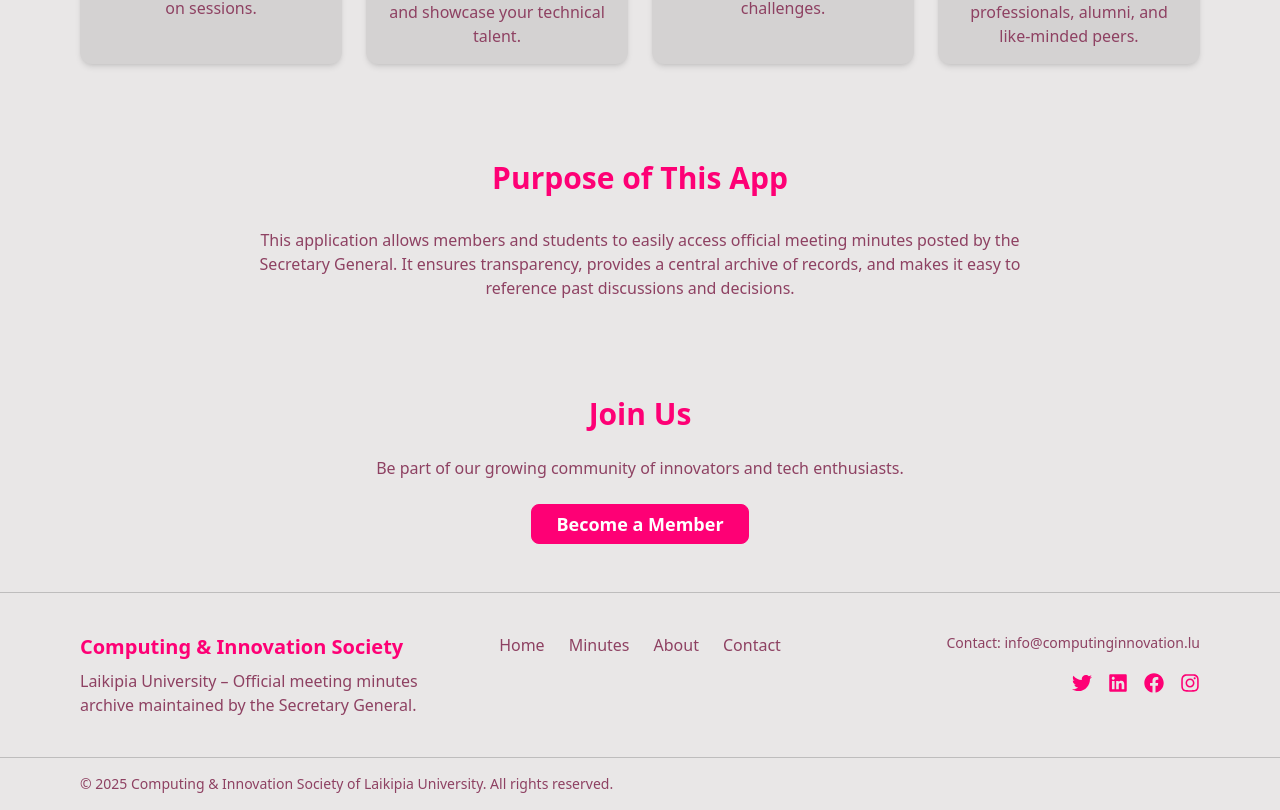
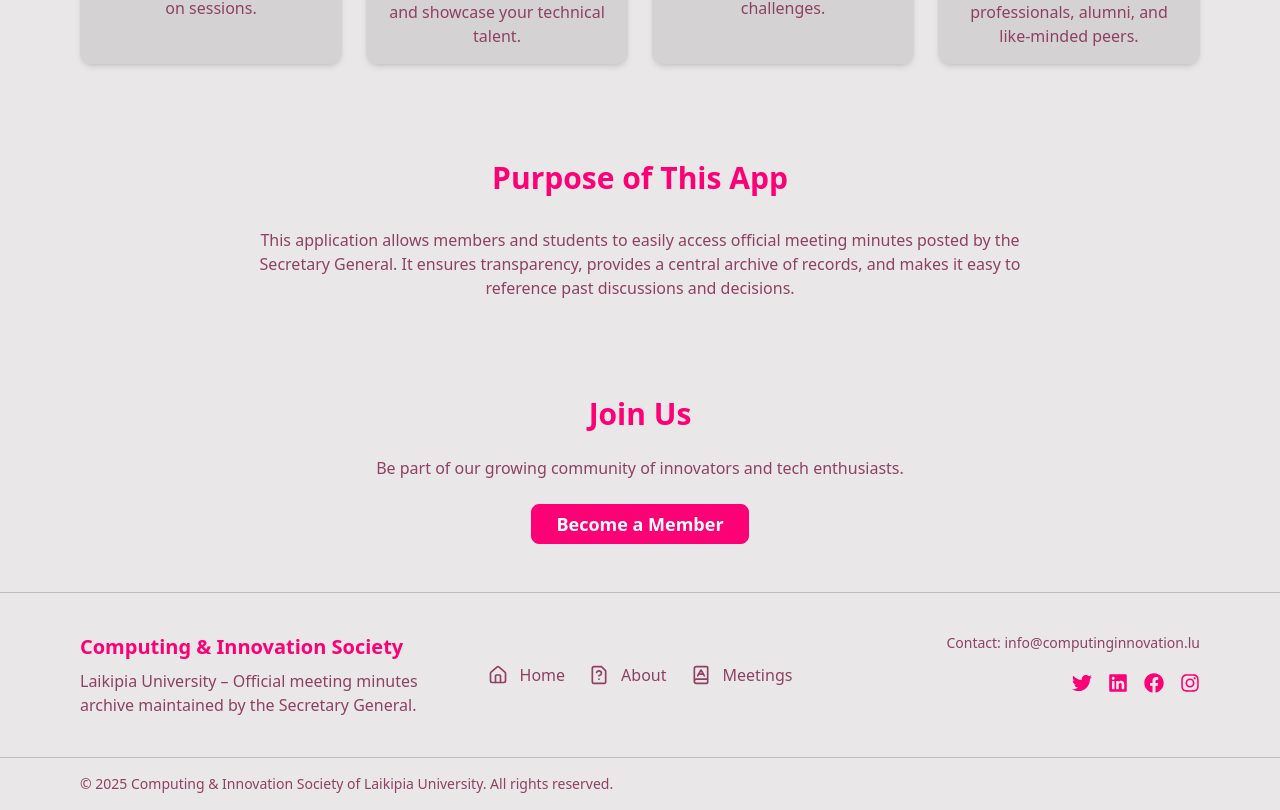
Before and after one commit to Gakenye8741/MinuteApp_Frontend, a React (Vite) app: page /About in a window 1280 px wide. Shown: the part 1404-2214 px from the top of the page. Built offline with nearby package versions, Linux system fonts and the light colour scheme.

Commit message:
Updated my Footer

```diff
--- a/src/Components/Footer.tsx
+++ b/src/Components/Footer.tsx
@@ -1,6 +1,14 @@
 import React from "react";
 import { Link } from "react-router-dom";
 import { FaTwitter, FaLinkedin, FaFacebook, FaInstagram } from "react-icons/fa";
+import { Home, FileQuestionMark, BookAIcon } from "lucide-react";
+
+
+const menuItems = [
+  { name: "Home", path: "/", icon: <Home className="w-5 h-5 inline mr-2" /> },
+  { name: "About", path: "/About", icon: <FileQuestionMark className="w-5 h-5 inline mr-2" /> },
+  { name: "Meetings", path: "/Meetings", icon: <BookAIcon className="w-5 h-5 inline mr-2" /> },
+];
 
 const Footer: React.FC = () => {
   return (
@@ -18,17 +26,28 @@ const Footer: React.FC = () => {
         </div>
 
         {/* Navigation Links */}
-        <div className="flex-1 flex flex-col sm:flex-row justify-center gap-6">
-          <Link to="/" className="hover:text-primary transition">Home</Link>
-          <Link to="/minutes" className="hover:text-primary transition">Minutes</Link>
-          <Link to="/about" className="hover:text-primary transition">About</Link>
-          <Link to="/contact" className="hover:text-primary transition">Contact</Link>
+        <div className="flex-1 flex flex-col sm:flex-row justify-center gap-6 flex-wrap">
+          {menuItems.map((item) => (
+            <Link
+              key={item.name}
+              to={item.path}
+              className="hover:text-primary transition flex items-center gap-1"
+            >
+              {item.icon} {item.name}
+            </Link>
+          ))}
         </div>
 
         {/* Contact / Social */}
         <div className="flex-1 flex flex-col items-start sm:items-end gap-3">
           <p className="text-sm">
-            Contact: <a href="mailto:info@computinginnovation.lu" className="hover:text-primary transition">info@computinginnovation.lu</a>
+            Contact:{" "}
+            <a
+              href="mailto:info@computinginnovation.lu"
+              className="hover:text-primary transition"
+            >
+              info@computinginnovation.lu
+            </a>
           </p>
           <div className="flex gap-4 mt-2 text-xl text-primary">
             <a href="https://twitter.com/" target="_blank" rel="noopener noreferrer" className="hover:text-blue-500 transition">
```
